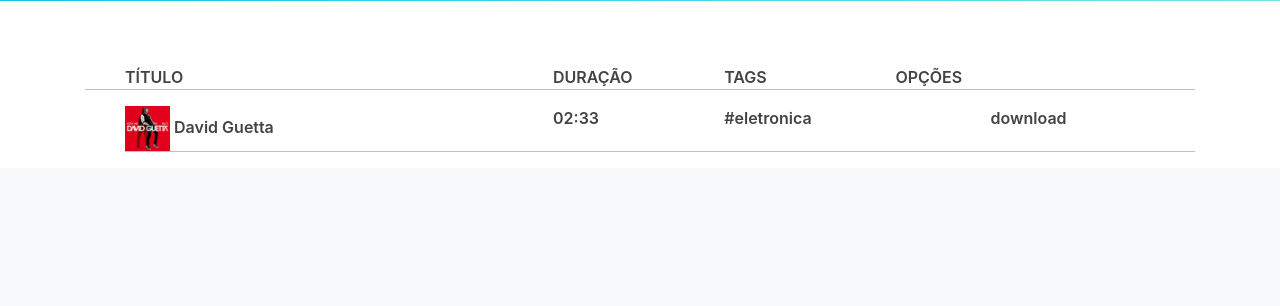
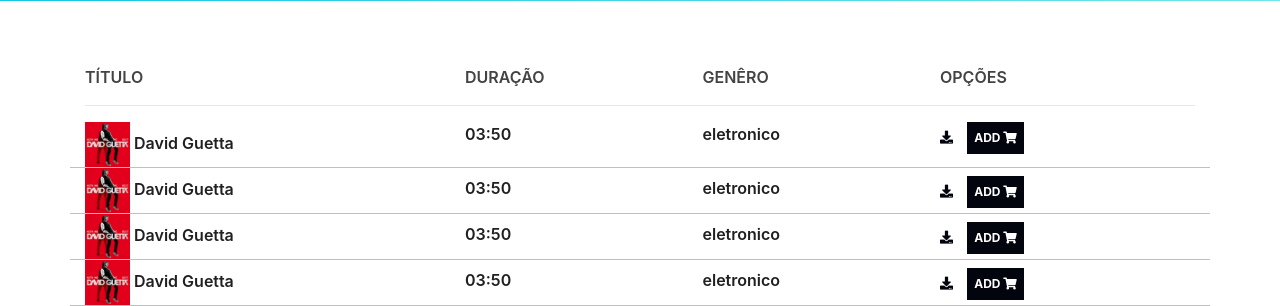
Before and after one commit to SidSan97/music-player, a PHP site: page / in a window 1280 px wide. Shown: the part 654-960 px from the top of the page. Before the commit the page ends 806 px from the top, so only its background shows below. Run offline with PHP 8.4, Linux system fonts and the light colour scheme; some libraries are stand-ins or nearby versions.

Commit message:
Estilizando lista de musica

```diff
--- a/css/index.css
+++ b/css/index.css
@@ -175,68 +175,33 @@ body
     z-index: -1;
 }
 
-#menu-musicas-titulos ul
+#menu-musicas-titulos
 {
-    list-style: none;
-    display: flex;
-    border-bottom: 1px solid silver;
     color: rgb(68, 67, 67);
     font-weight: 600;
 }
 
-#menu-musicas-titulos ul li:first-child
+#menu-musicas-playlist
 {
-    width: 40%;
-}
-
-#menu-musicas-titulos ul li:nth-child(2)
-{
-   width: 16%;
-}
-
-#menu-musicas-titulos ul li:nth-child(3)
-{
-    width: 16%;
-}
-
-#menu-musicas-titulos ul li:nth-child(4)
-{
-    width: 16%;
-}
-
-
-#menu-musicas-playlist ul
-{
-    list-style: none;
-    display: flex;
-    color: rgb(68, 67, 67);
+    color: rgb(32, 32, 32);
     font-weight: 600;
 }
 
-#menu-musicas-playlist ul li
+#menu-musicas-playlist span
 {
-    width: 100%;
-    display: flex;
-    border-bottom: 1px solid silver;
+    color: #02050e;
+    font-size: 13px;
+    margin-right: 4%;
 }
 
-#menu-musicas-playlist ul li article:first-child
+.btn-car-add
 {
-    width: 40%;
+    background-color: #02050e;
+    color: white;
+    border: 2px solid #02050e;
+    height: auto;
+    width: auto;
+    font-weight: 700;
+    font-size: 12px;
+    padding: 5px;
 }
-
-#menu-musicas-playlist ul li article:nth-child(2)
-{
-   width: 16%;
-}
-
-#menu-musicas-playlist ul li article:nth-child(3)
-{
-    width: 16%;
-}
-
-#menu-musicas-playlist ul li article:nth-child(4)
-{
-    width: 16%;
-    text-align: right;
-}
--- a/index.php
+++ b/index.php
@@ -56,43 +56,76 @@
 
      <div class="container">
         <section id="menu-musicas-titulos">
-          <ul>
-            <li>
-              TÍTULO
-            </li>
-            <li>
-              DURAÇÃO
-            </li>
-            <li>
-              TAGS
-            </li>
-            <li>
-              OPÇÕES
-            </li>
-          </ul>
+         <div class="row">
+             <div class="col-4"> TÍTULO </div>
+             <div class="col"> DURAÇÃO </div>
+             <div class="col"> GENÊRO </div>
+             <div class="col-3"> OPÇÕES </div>
+         </div>
         </section>
 
+        <hr>
+
         <section id="menu-musicas-playlist">
-            <ul>
-                <li>
-                    <article>
-                        <img src="foto-albuns/dg.jpg" width="45px" height="45px">
-                        David Guetta
-                    </article>
+            <div class="row" style="border-bottom: 1px solid silver">
+                <div class="col-4">
+                    <img src="foto-albuns/dg.jpg" height="45px" width="45px">
+                    David Guetta
+                </div>
+                <div class="col">03:50</div>
+                <div class="col">eletronico</div>
+                <div class="col-3">
+                    <span><i class="fas fa-download"></i></span>
+                    <button class="btn-car-add">
+                        ADD <i class="fas fa-shopping-cart"></i>
+                    </button>
+                </div>
+            </div>
 
-                    <article>
-                        02:33
-                    </article>
+            <div class="row" style="border-bottom: 1px solid silver">
+                <div class="col-4">
+                    <img src="foto-albuns/dg.jpg" height="45px" width="45px">
+                    David Guetta
+                </div>
+                <div class="col mt-2">03:50</div>
+                <div class="col mt-2">eletronico</div>
+                <div class="col-3 mt-2">
+                    <span><i class="fas fa-download"></i></span>
+                        <button class="btn-car-add">
+                            ADD <i class="fas fa-shopping-cart"></i>
+                        </button>
+                </div>
+            </div>
 
-                    <article>
-                        #eletronica
-                    </article>
+            <div class="row" style="border-bottom: 1px solid silver">
+                <div class="col-4">
+                    <img src="foto-albuns/dg.jpg" height="45px" width="45px">
+                    David Guetta
+                </div>
+                <div class="col mt-2">03:50</div>
+                <div class="col mt-2">eletronico</div>
+                <div class="col-3 mt-2">
+                    <span><i class="fas fa-download"></i></span>
+                        <button class="btn-car-add">
+                            ADD <i class="fas fa-shopping-cart"></i>
+                        </button>
+                </div>
+            </div>
 
-                    <article>
-                        download
-                    </article>
-                </li>
-            </ul>
+            <div class="row" style="border-bottom: 1px solid silver">
+                <div class="col-4">
+                    <img src="foto-albuns/dg.jpg" height="45px" width="45px">
+                    David Guetta
+                </div>
+                <div class="col mt-2">03:50</div>
+                <div class="col mt-2">eletronico</div>
+                <div class="col-3 mt-2">
+                    <span><i class="fas fa-download"></i></span>
+                        <button class="btn-car-add">
+                            ADD <i class="fas fa-shopping-cart"></i>
+                        </button>
+                </div>
+            </div>
         </section>
      </div>
 
```
